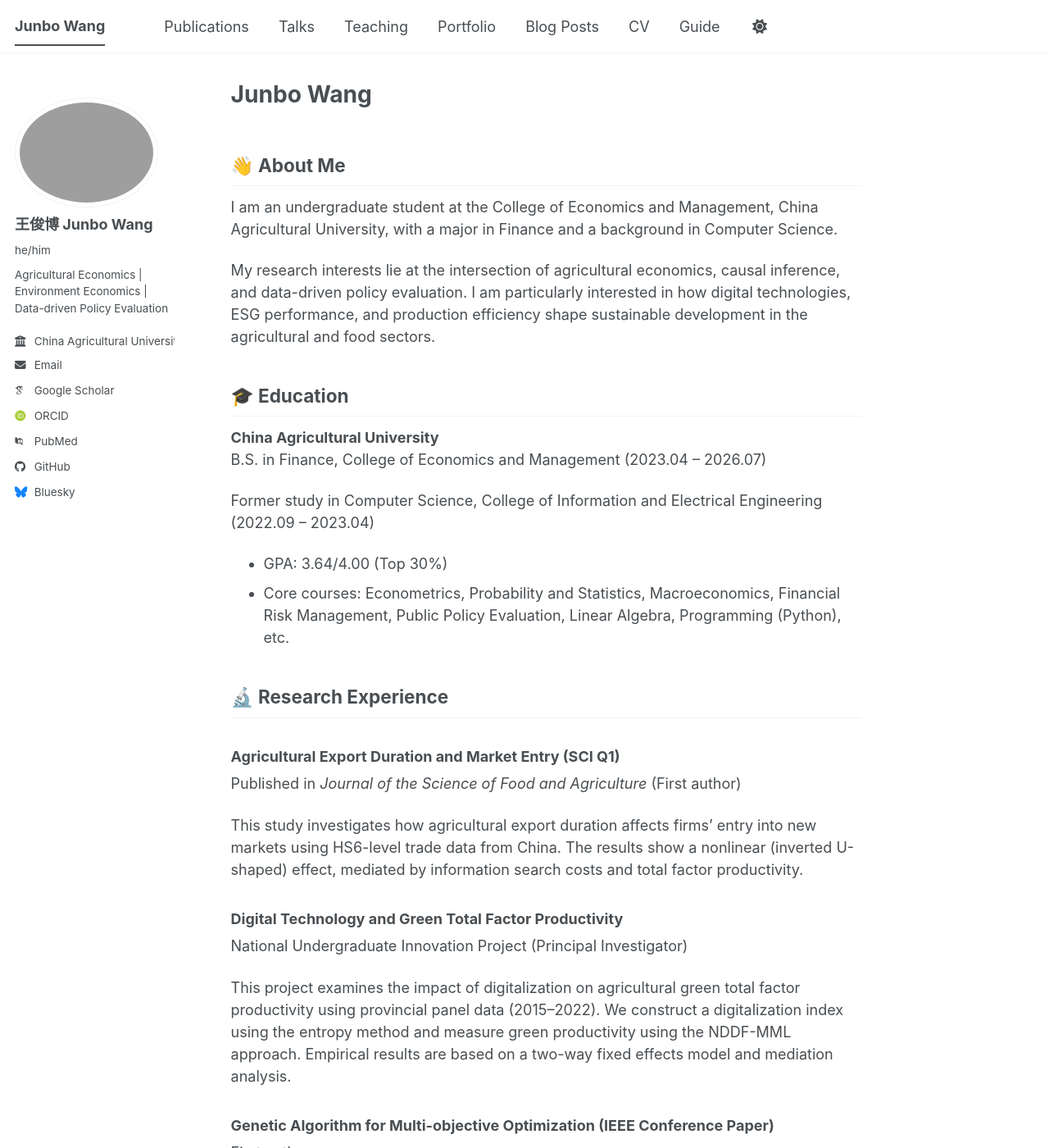
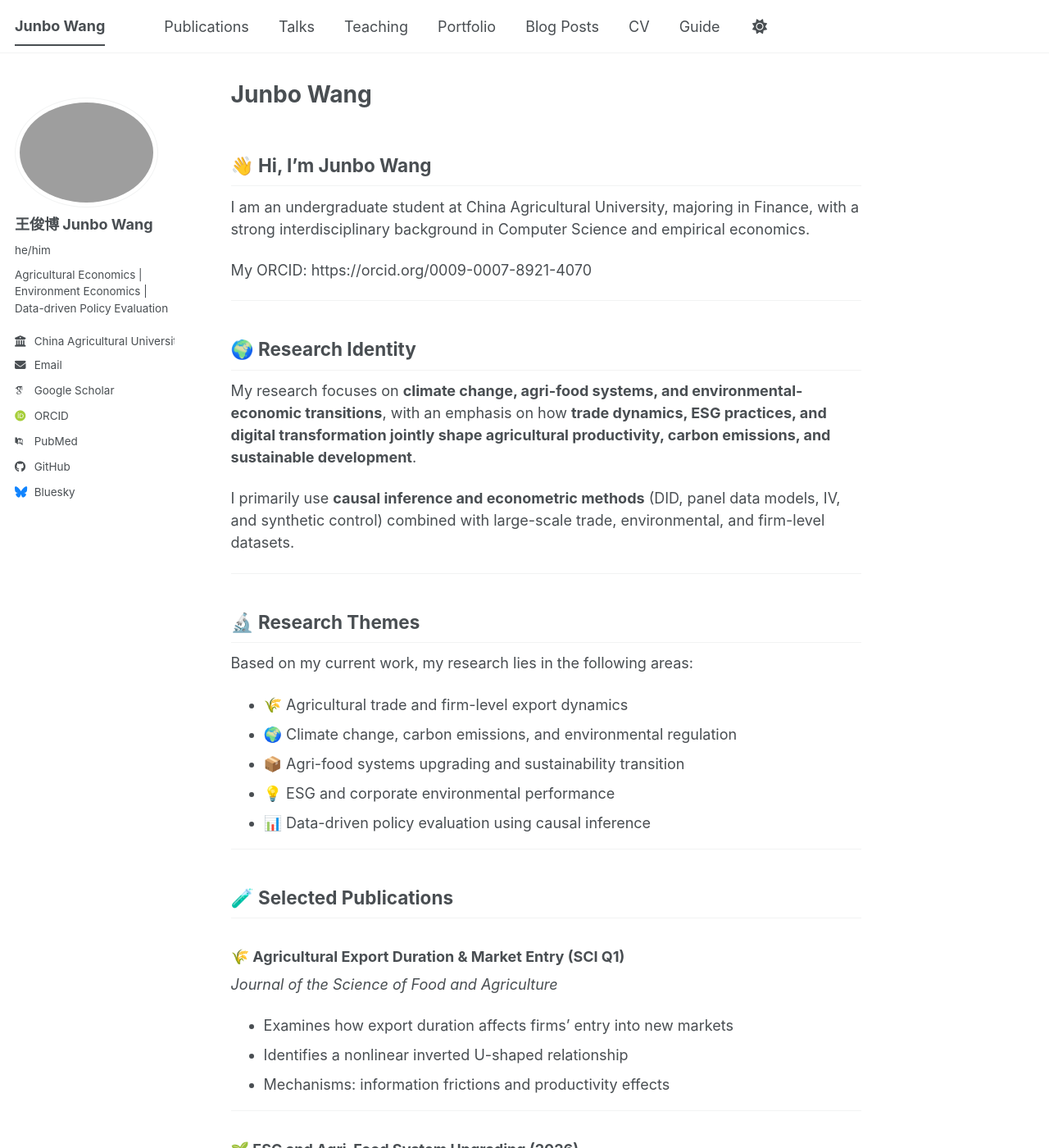
Before and after one commit to wangjunbo11/wangjunbo11.github.io, a Jekyll site: the page built from _pages/about.md, in a window 1280 px wide and 1400 px high. Shown: the whole window at 82% size. Built offline with Jekyll 4.4.1, drawn with Linux system fonts in a browser that asks for light colours; some web fonts are replaced; a script bundle is joined from its source files by our own code; library files that are not in the unit come from our copies; some of the changed text lies outside the part shown.

Commit message:
Update about.md

```diff
--- a/_pages/about.md
+++ b/_pages/about.md
@@ -6,54 +6,81 @@ redirect_from:
   - /about/
   - /about.html
 ---
+## 👋 Hi, I'm Junbo Wang
 
-## 👋 About Me
+I am an undergraduate student at China Agricultural University, majoring in Finance, with a strong interdisciplinary background in Computer Science and empirical economics.
 
-I am an undergraduate student at the College of Economics and Management, China Agricultural University, with a major in Finance and a background in Computer Science.
+My ORCID: https://orcid.org/0009-0007-8921-4070
 
-My research interests lie at the intersection of agricultural economics, causal inference, and data-driven policy evaluation. I am particularly interested in how digital technologies, ESG performance, and production efficiency shape sustainable development in the agricultural and food sectors.
+---
 
-## 🎓 Education
+## 🌍 Research Identity
 
-**China Agricultural University**
-B.S. in Finance, College of Economics and Management (2023.04 – 2026.07)
+My research focuses on **climate change, agri-food systems, and environmental-economic transitions**, with an emphasis on how **trade dynamics, ESG practices, and digital transformation jointly shape agricultural productivity, carbon emissions, and sustainable development**.
 
-Former study in Computer Science, College of Information and Electrical Engineering (2022.09 – 2023.04)
+I primarily use **causal inference and econometric methods** (DID, panel data models, IV, and synthetic control) combined with large-scale trade, environmental, and firm-level datasets.
 
-- GPA: 3.64/4.00 (Top 30%)
-- Core courses: Econometrics, Probability and Statistics, Macroeconomics, Financial Risk Management, Public Policy Evaluation, Linear Algebra, Programming (Python), etc.
+---
 
-## 🔬 Research Experience
+## 🔬 Research Themes
 
-### Agricultural Export Duration and Market Entry (SCI Q1)
-Published in *Journal of the Science of Food and Agriculture* (First author)
+Based on my current work, my research lies in the following areas:
 
-This study investigates how agricultural export duration affects firms’ entry into new markets using HS6-level trade data from China. The results show a nonlinear (inverted U-shaped) effect, mediated by information search costs and total factor productivity.
+- 🌾 Agricultural trade and firm-level export dynamics
+- 🌍 Climate change, carbon emissions, and environmental regulation
+- 📦 Agri-food systems upgrading and sustainability transition
+- 💡 ESG and corporate environmental performance
+- 📊 Data-driven policy evaluation using causal inference
 
-### Digital Technology and Green Total Factor Productivity
-National Undergraduate Innovation Project (Principal Investigator)
+---
 
-This project examines the impact of digitalization on agricultural green total factor productivity using provincial panel data (2015–2022). We construct a digitalization index using the entropy method and measure green productivity using the NDDF-MML approach. Empirical results are based on a two-way fixed effects model and mediation analysis.
+## 🧪 Selected Publications
 
-### Genetic Algorithm for Multi-objective Optimization (IEEE Conference Paper)
-First author
+### 🌾 Agricultural Export Duration & Market Entry (SCI Q1)
+*Journal of the Science of Food and Agriculture*
 
-This study develops a genetic algorithm-based optimization framework for production decision-making, balancing detection efficiency, cost minimization, and loss probability under uncertainty.
+- Examines how export duration affects firms’ entry into new markets
+- Identifies a nonlinear inverted U-shaped relationship
+- Mechanisms: information frictions and productivity effects
 
-## 🏆 Projects & Competitions
+---
 
-- First Prize, “Maker in China” Innovation and Entrepreneurship Competition
-- Multiple awards in China College Student Innovation and Entrepreneurship Competition (Beijing Region)
-- Third Prize, National Biology Competition
-- Core member of interdisciplinary innovation projects combining computational modeling and business analysis
+### 🌱 ESG and Agri-Food System Upgrading (2026)
+*Agribusiness (forthcoming)*
 
-## 💡 Skills
+- Studies how ESG and environmental factors influence agri-food system upgrading
+- Focus on sustainability-driven export quality improvement
 
-- Econometrics: Stata, R, Python (statsmodels, scikit-learn)
-- Programming: Python, Matlab
-- Data: China Customs Trade Data, Wind, Remote Sensing Data
-- Methods: DID, Synthetic Control, Panel Data Models, Machine Learning
+---
+
+### 🌍 Digital Economy & Agricultural Carbon Emissions
+- Uses fixed effects models to evaluate environmental impacts of digitalization
+- Links digital transformation with carbon emission dynamics
+
+---
+
+### ⚙️ Optimization Methods in Production Systems
+- Genetic algorithm-based multi-objective optimization
+- Applications in production decision-making under uncertainty
+
+---
+
+## 📊 Methodological Toolkit
+
+- Econometrics: DID, IV, SCM, panel data models
+- Environmental data analysis
+- Trade and firm-level microdata
+- Machine learning (basic) + optimization algorithms
+
+---
+
+## 🧭 Academic Positioning
+
+I position my research at the intersection of **climate economics, agri-food systems, and empirical policy evaluation**, aiming to understand how environmental and technological forces reshape global agricultural production and trade systems.
+
+---
 
 ## 📫 Contact
 
 Email: 15204633895@163.com
+ORCID: https://orcid.org/0009-0007-8921-4070
```
